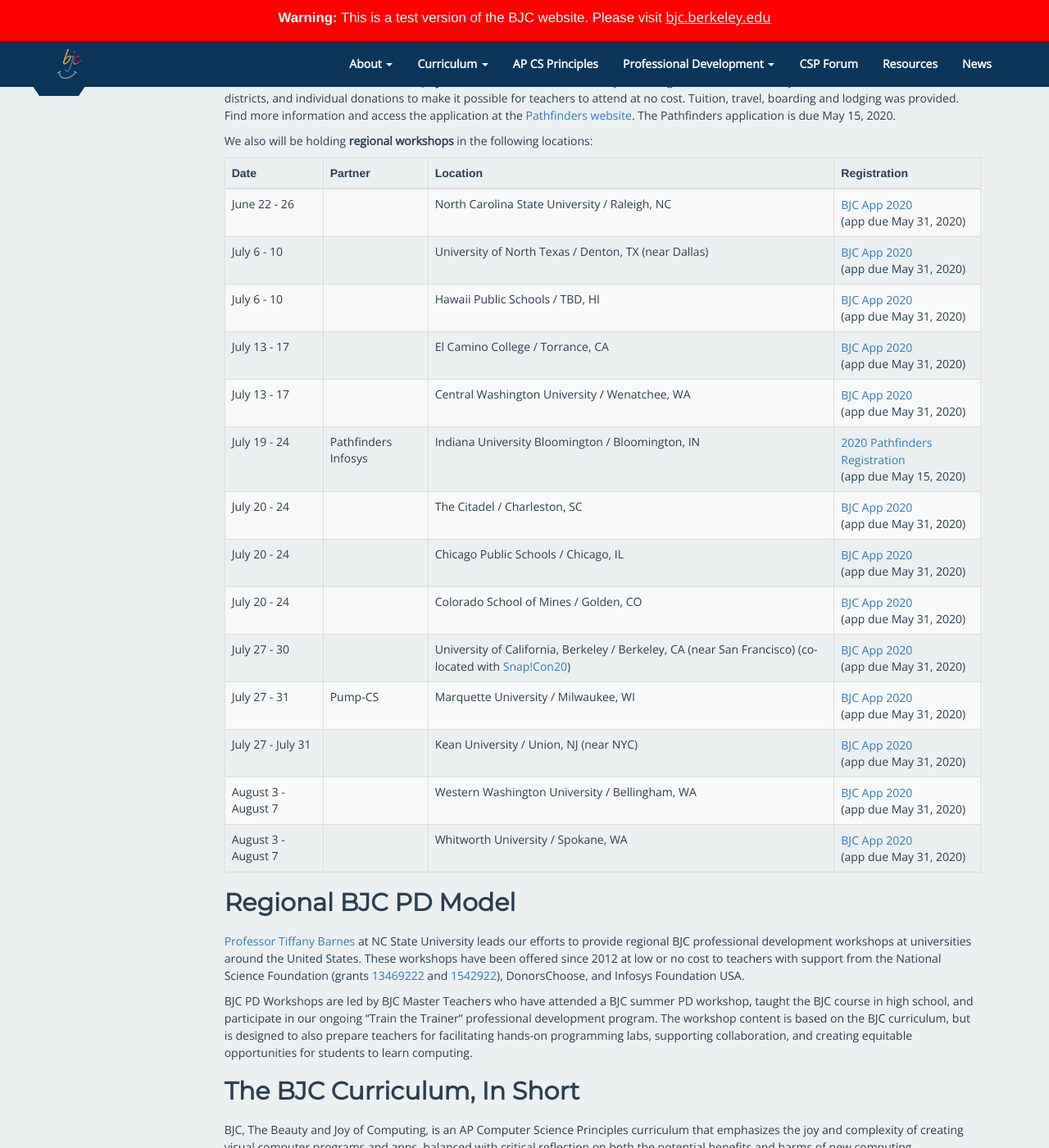
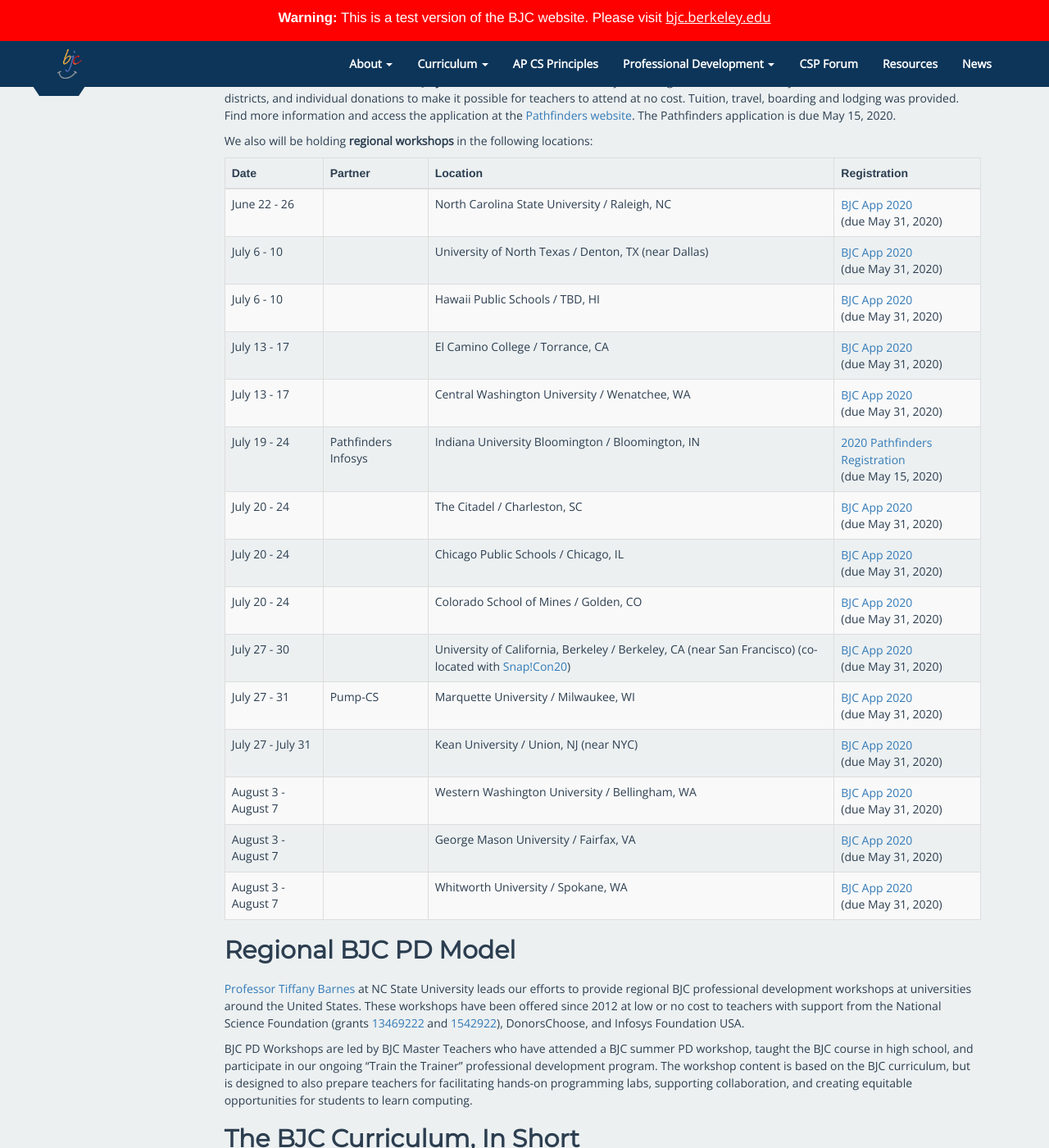
Before and after one commit to beautyjoy/beautyjoy.github.io, a Jekyll site: the page built from summer-pd/index.md, in a window 1280 px wide and 1400 px high, scrolled down 539 px. Shown: the whole window at 82% size. Built offline with Jekyll 4.4.1, drawn with Linux system fonts in a browser that asks for light colours.

Commit message:
added fairfax

```diff
--- a/summer-pd/index.md
+++ b/summer-pd/index.md
@@ -67,7 +67,7 @@
     <td></td>
     <td>North Carolina State University / Raleigh, NC</td>
 	<td><a href="https://bjc.link/pdapp20">BJC App 2020</a>
-	  <br>(app due May 31, 2020)</td>
+	  <br>(due May 31, 2020)</td>
 
   </tr>
   <tr>
@@ -75,35 +75,35 @@
     <td></td>
     <td>University of North Texas / Denton, TX (near Dallas)</td>
 	<td><a href="https://bjc.link/pdapp20">BJC App 2020</a>
-	<br>(app due May 31, 2020)</td>
+	<br>(due May 31, 2020)</td>
   </tr>
   <tr>
     <td>July 6 - 10</td>
 	<td></td>
     <td>Hawaii Public Schools / TBD, HI</td>
 	<td><a href="https://bjc.link/pdapp20">BJC App 2020</a>
-	<br>(app due May 31, 2020)</td>
+	<br>(due May 31, 2020)</td>
   </tr>
   <tr>
     <td>July 13 - 17</td>
 	<td></td>
     <td>El Camino College / Torrance, CA</td>
 	<td><a href="https://bjc.link/pdapp20">BJC App 2020</a>
-	<br>(app due May 31, 2020)</td>
+	<br>(due May 31, 2020)</td>
   </tr>
   <tr>
     <td>July 13 - 17</td>
 	<td></td>
     <td>Central Washington University / Wenatchee, WA</td>
 	<td><a href="https://bjc.link/pdapp20">BJC App 2020</a>
-	<br>(app due May 31, 2020)</td>
+	<br>(due May 31, 2020)</td>
   </tr>
   <tr>
     <td>July 19 - 24</td>
 	<td>Pathfinders Infosys</td>
     <td>Indiana University Bloomington / Bloomington, IN</td>
 	<td><a href="http://www.infosys.org/infosys-foundation-usa/pathfinders/summer/Pages/index.aspx">2020 Pathfinders Registration</a>
-	<br>(app due May 15, 2020)</td>
+	<br>(due May 15, 2020)</td>
 		<!--<td>
 		<ol>
 			<li><a href="https://bjc.link/pdapp20">BJC App 2020</a></li>
@@ -116,21 +116,21 @@
 	<td></td>
     <td>The Citadel / Charleston, SC</td>
 	<td><a href="https://bjc.link/pdapp20">BJC App 2020</a>
-	<br>(app due May 31, 2020)</td>
+	<br>(due May 31, 2020)</td>
   </tr>
   <tr>
     <td>July 20 - 24</td>
 	<td></td>
     <td>Chicago Public Schools / Chicago, IL</td>
 	<td><a href="https://bjc.link/pdapp20">BJC App 2020</a>
-	<br>(app due May 31, 2020)</td>
+	<br>(due May 31, 2020)</td>
   </tr>
   <tr>
     <td>July 20 - 24</td>
 	<td></td>
     <td>Colorado School of Mines / Golden, CO</td>
 	<td><a href="https://bjc.link/pdapp20">BJC App 2020</a>
-	<br>(app due May 31, 2020)</td>
+	<br>(due May 31, 2020)</td>
   </tr>
 
   <tr>
@@ -138,7 +138,7 @@
 	<td></td>
     <td>University of California, Berkeley / Berkeley, CA (near San Francisco) (co-located with <a href='https://snapcon.org'>Snap!Con20</a>)</td>
 	<td><a href="https://bjc.link/pdapp20">BJC App 2020</a>
-	<br>(app due May 31, 2020)</td>
+	<br>(due May 31, 2020)</td>
   </tr>
 
   <tr>
@@ -146,28 +146,35 @@
 	<td>Pump-CS</td>
     <td>Marquette University / Milwaukee, WI</td>
 	<td><a href="https://bjc.link/pdapp20">BJC App 2020</a>
-	<br>(app due May 31, 2020)</td>
+	<br>(due May 31, 2020)</td>
   </tr>
   <tr>
     <td>July 27 - July 31</td>
 	  <td></td>
     <td>Kean University / Union, NJ (near NYC)</td>
 	<td><a href="https://bjc.link/pdapp20">BJC App 2020</a>
-	<br>(app due May 31, 2020)</td>
+	<br>(due May 31, 2020)</td>
   </tr>
   <tr>
     <td>August 3 - August 7</td>
 	<td></td>
     <td>Western Washington University / Bellingham, WA</td>
 	<td><a href="https://bjc.link/pdapp20">BJC App 2020</a>
-	<br>(app due May 31, 2020)</td>
+	<br>(due May 31, 2020)</td>
+  </tr>
+  <tr>
+    <td>August 3 - August 7</td>
+	<td></td>
+    <td>George Mason University / Fairfax, VA</td>
+	<td><a href="https://bjc.link/pdapp20">BJC App 2020</a>
+	<br>(due May 31, 2020)</td>
   </tr>
   <tr>
     <td>August 3 - August 7</td>
 	<td></td>
     <td>Whitworth University / Spokane, WA</td>
 	<td><a href="https://bjc.link/pdapp20">BJC App 2020</a>
-	<br>(app due May 31, 2020)</td>
+	<br>(due May 31, 2020)</td>
   </tr>
  </tbody>
 </table>
```
